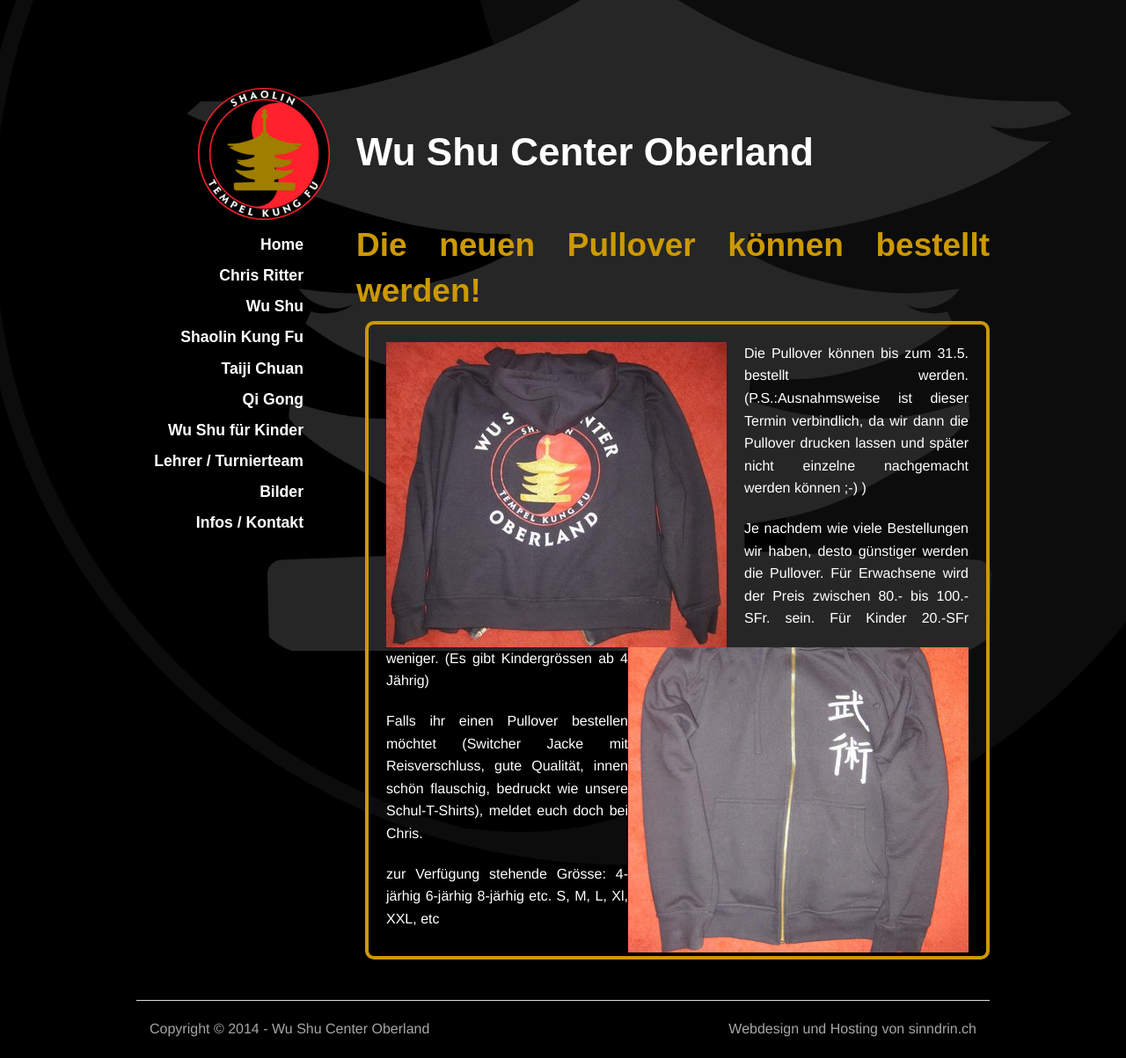
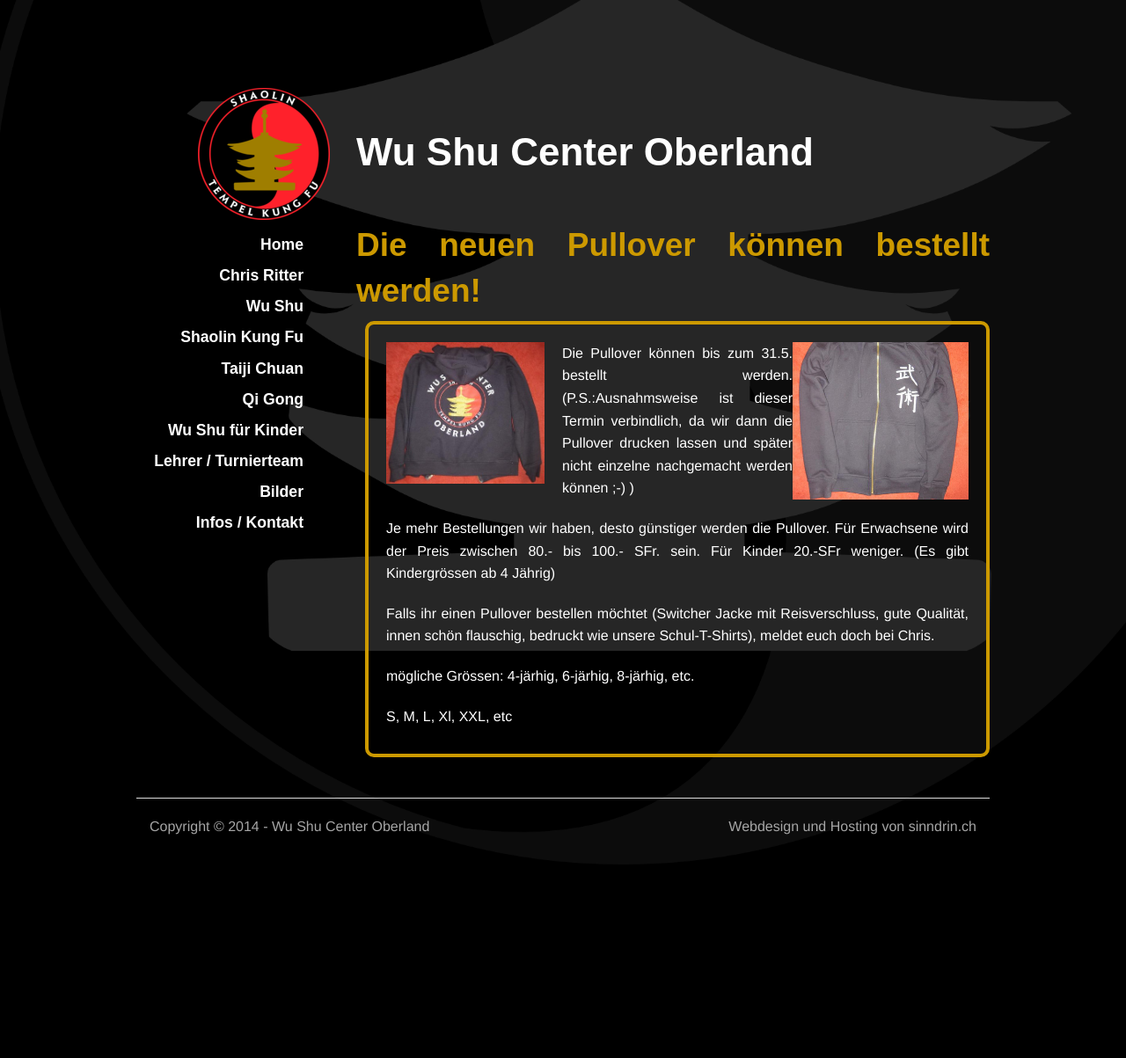
Before and after one commit to wu-shu/wu-shu.github.io, a Jekyll site: the page built from pullover/index.md, in a window 1280 px wide. Shown: the whole page at 88% size. Built offline with Jekyll 4.4.1, drawn with Linux system fonts in a browser that asks for light colours; some web fonts are replaced; Markdown is read by kramdown in place of the engine named in the settings; comment, search, counter and statistics services are not loaded; after the commit the page ends 972 px from its top, so only the background shows below that.

```diff
--- a/pullover/index.md
+++ b/pullover/index.md
@@ -3,17 +3,15 @@
 title: Die neuen Pullover können bestellt werden!
 ---
 
-<img class="ifloat-left" src="/images/pullover/wu-shu-pullover-rueckseite.jpg" alt="Wu Shu Pullover">
-<img class="ifloat-right" src="/images/pullover/wu-shu-pullover-vorderseite.jpg" alt="Wu Shu Pullover">
+<img class="ifloat-left" src="/images/pullover/wu-shu-pullover-rueckseite.jpg" alt="Wu Shu Pullover" width="200px">
+<img class="ifloat-right" src="/images/pullover/wu-shu-pullover-vorderseite.jpg" alt="Wu Shu Pullover" width="200px">
 Die Pullover können bis zum 31.5. bestellt werden.  (P.S.:Ausnahmsweise ist dieser Termin verbindlich, da wir dann die Pullover drucken lassen und später nicht einzelne nachgemacht werden können ;-) )
 
-Je nachdem wie viele Bestellungen wir haben, desto günstiger werden die Pullover. Für Erwachsene wird der Preis zwischen 80.- bis 100.- SFr. sein. Für Kinder 20.-SFr weniger. (Es gibt Kindergrössen ab 4 Jährig)
+Je mehr Bestellungen wir haben, desto günstiger werden die Pullover. Für Erwachsene wird der Preis zwischen 80.- bis 100.- SFr. sein. Für Kinder 20.-SFr weniger. (Es gibt Kindergrössen ab 4 Jährig)
 
 Falls ihr einen Pullover bestellen möchtet (Switcher Jacke mit Reisverschluss, gute Qualität, innen schön flauschig, bedruckt wie unsere Schul-T-Shirts), meldet euch doch bei Chris.
 
-zur Verfügung stehende Grösse:
-4-järhig
-6-järhig
-8-järhig
-etc.
+mögliche Grössen:
+4-järhig, 6-järhig, 8-järhig, etc.
+
 S, M, L, Xl, XXL, etc
```
Also changed, not shown: chiara-caduff/index.md (+1 -1 lines), jan-wüthrich/index.md (+1 -1 lines), melanie-keller/index.md (+1 -1 lines), sandra-helbling/index.md (+1 -1 lines), simon-nocco/index.md (+1 -1 lines).
